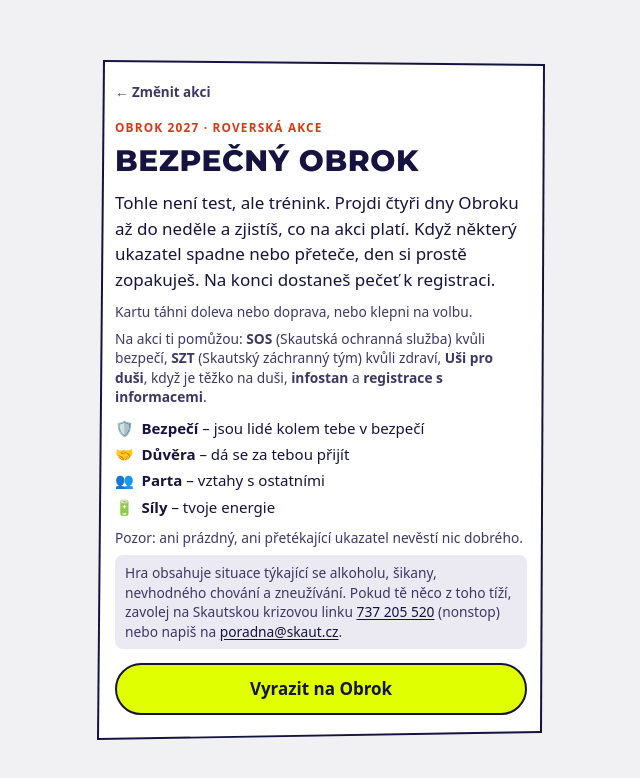
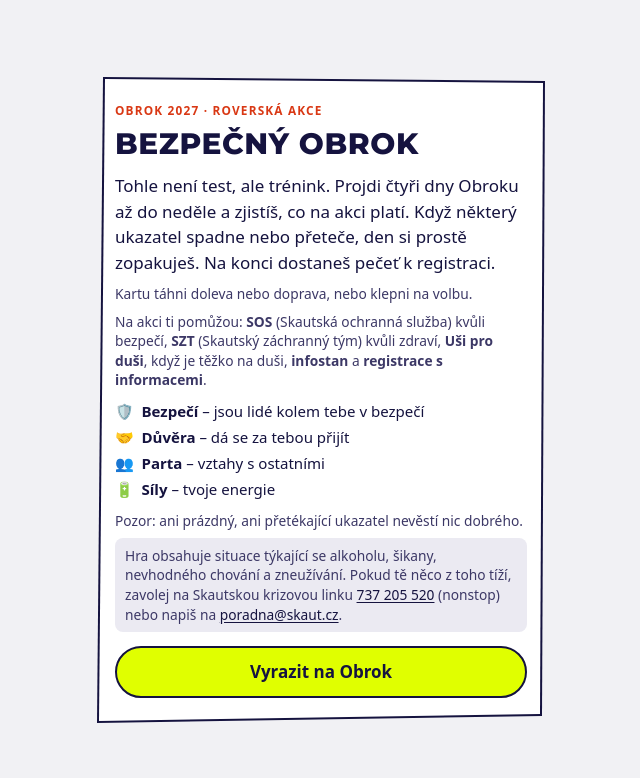
Before and after one commit to SkautDevs/bezpecny-navigamus, a plain HTML site: page obrok/index.html in a window 1280 px wide. Shown: the whole page, without its empty margins (319-959 px from the left). Drawn offline with Linux system fonts and the light colour scheme; a web font is replaced by a local one.

Commit message:
Remove back link from event-specific pages

```diff
--- a/js/game.js
+++ b/js/game.js
@@ -66,7 +66,6 @@ function mountShell() {
     <!-- Intro -->
     <section id="screen-intro" class="screen" hidden>
       <div class="panel">
-        <a href="../" class="back-link">← Změnit akci</a>
         <p class="kicker" id="intro-kicker"></p>
         <h1 id="intro-title" tabindex="-1"></h1>
         <p id="intro-body"></p>
--- a/style.css
+++ b/style.css
@@ -98,7 +98,7 @@ a { color: var(--brand); text-underline-offset: 2px; }
 .legend li { margin: 0.25em 0; }
 .legend span { display: inline-block; width: 1.5em; }
 
-/* ---------- event switcher (root hub) & back link ---------- */
+/* ---------- event switcher (root hub) ---------- */
 
 .event-list {
   display: flex;
@@ -150,20 +150,6 @@ a { color: var(--brand); text-underline-offset: 2px; }
   font-size: 0.82rem;
   color: var(--ink-soft);
   margin-top: 4px;
-}
-
-.back-link {
-  display: inline-block;
-  margin-bottom: 10px;
-  font-size: 0.84rem;
-  font-weight: 600;
-  color: var(--ink-soft);
-  text-decoration: none;
-}
-
-.back-link:hover {
-  color: var(--brand);
-  text-decoration: underline;
 }
 
 /* ---------- buttons ---------- */
```
